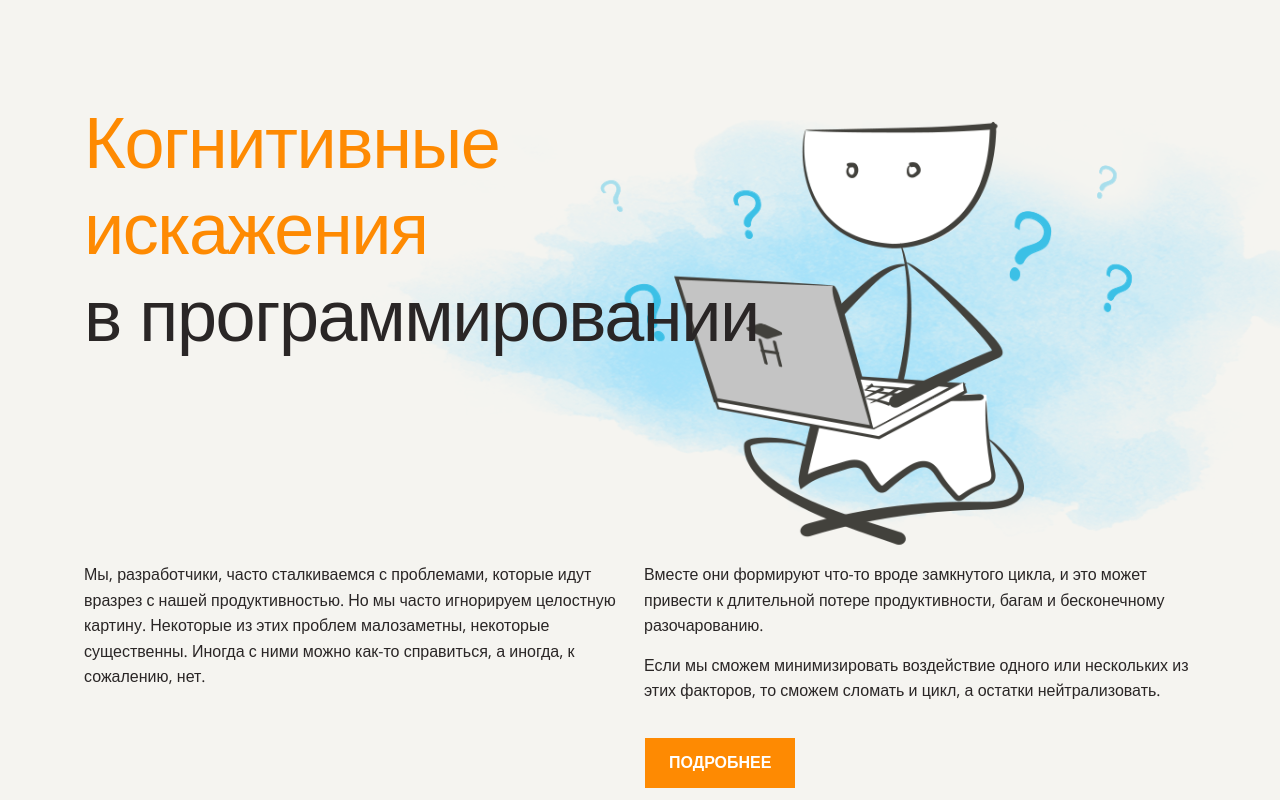
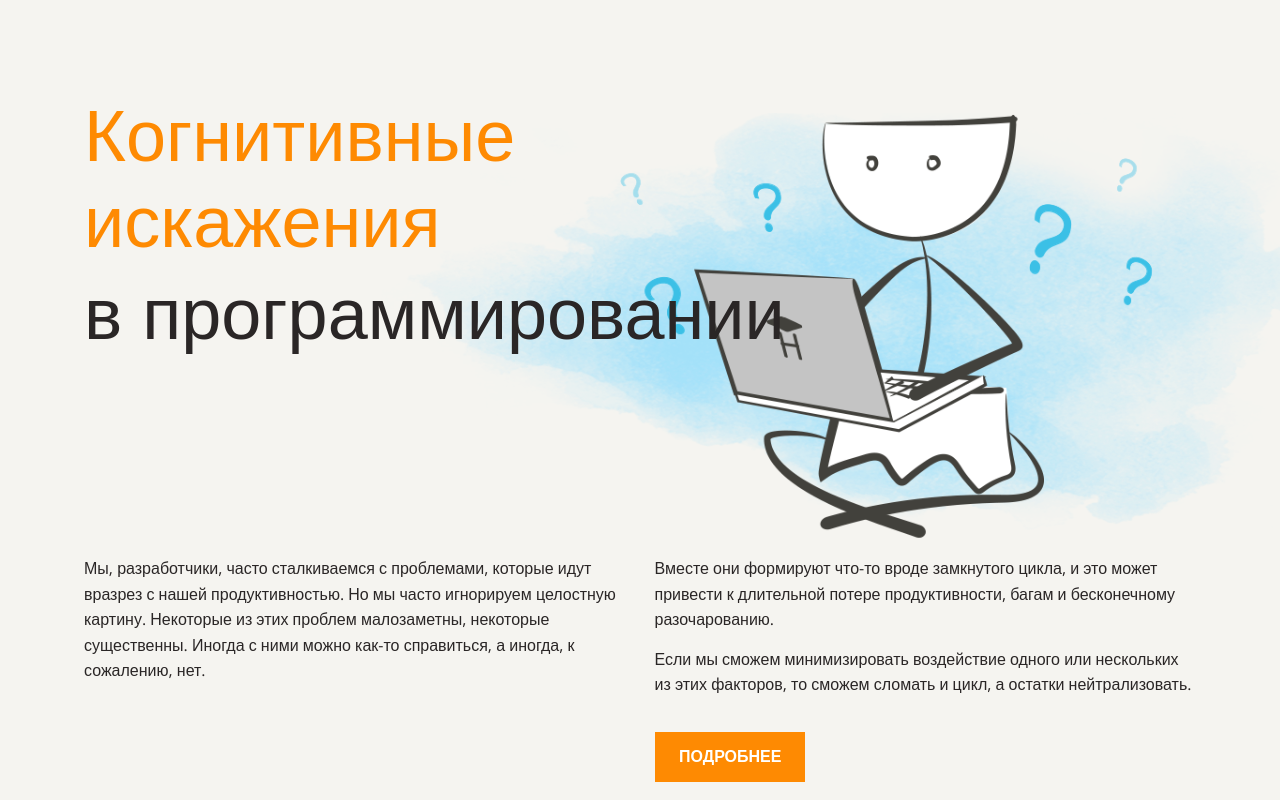
Before and after one commit to isour/layout-designer-project-lvl1, a website: page src/index.html in a window 1280 px wide. Shown: the top 800 px of the page. Drawn offline with nearby package versions, Linux system fonts and the light colour scheme; a web font is replaced by a local one.

Commit message:
header test

```diff
--- a/src/styles/style.css
+++ b/src/styles/style.css
@@ -45,6 +45,10 @@ html {
   color: var(--color_orange);
 }
 
+.heading__orange + .heading__black {
+  margin-top: 5px;
+}
+
 .heading__white {
   display: block;
   color: #fff;
@@ -52,7 +56,6 @@ html {
 
 .heading_h1 {
   font-size: 4.5rem;
-  letter-spacing: -0.02em;
 }
 
 .heading_h2 {
@@ -93,6 +96,7 @@ html {
 
 .section_distortion {
   background-color: #f5f4f0;
+  padding-top: 93px;
 }
 
 .section_bg {
@@ -154,12 +158,12 @@ html {
 .distortion__media {
   position: absolute;
   z-index: 1;
-  right: -248px;
+  right: -268px;
   top: -40px;
 }
 
 .distortion__content {
-  margin-bottom: -63px;
+  margin-bottom: -62px;
 }
 
 .distortion__img {
@@ -174,7 +178,7 @@ html {
 
 .distortion__text {
   column-count: 2;
-  column-gap: 8px;
+  column-gap: 29px;
   color: var(--color_dark);
   line-height: 1.6;
   margin-bottom: 27px;
@@ -187,7 +191,7 @@ html {
 }
 
 .distortion__action {
-  padding-left: calc(50% + 5px);
+  padding-left: calc(50% + 15px);
 }
 
 .button {
```
